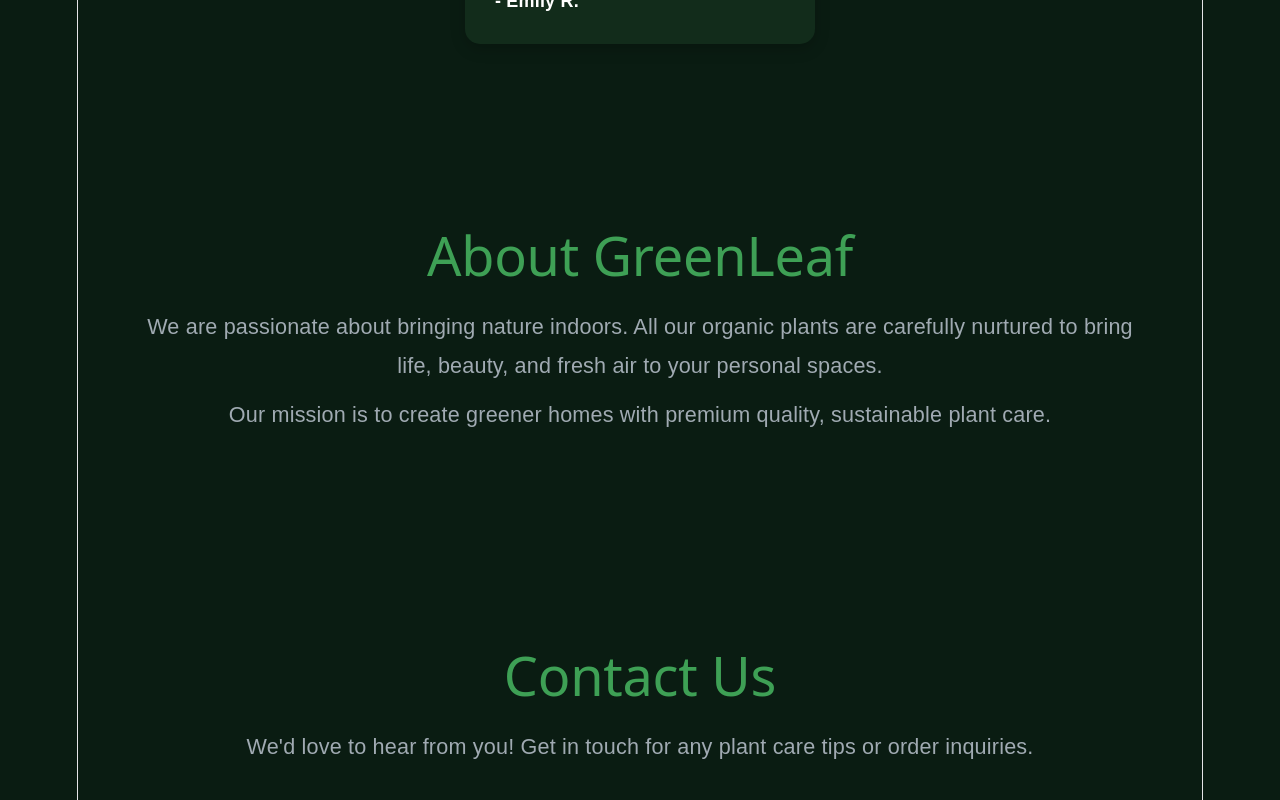
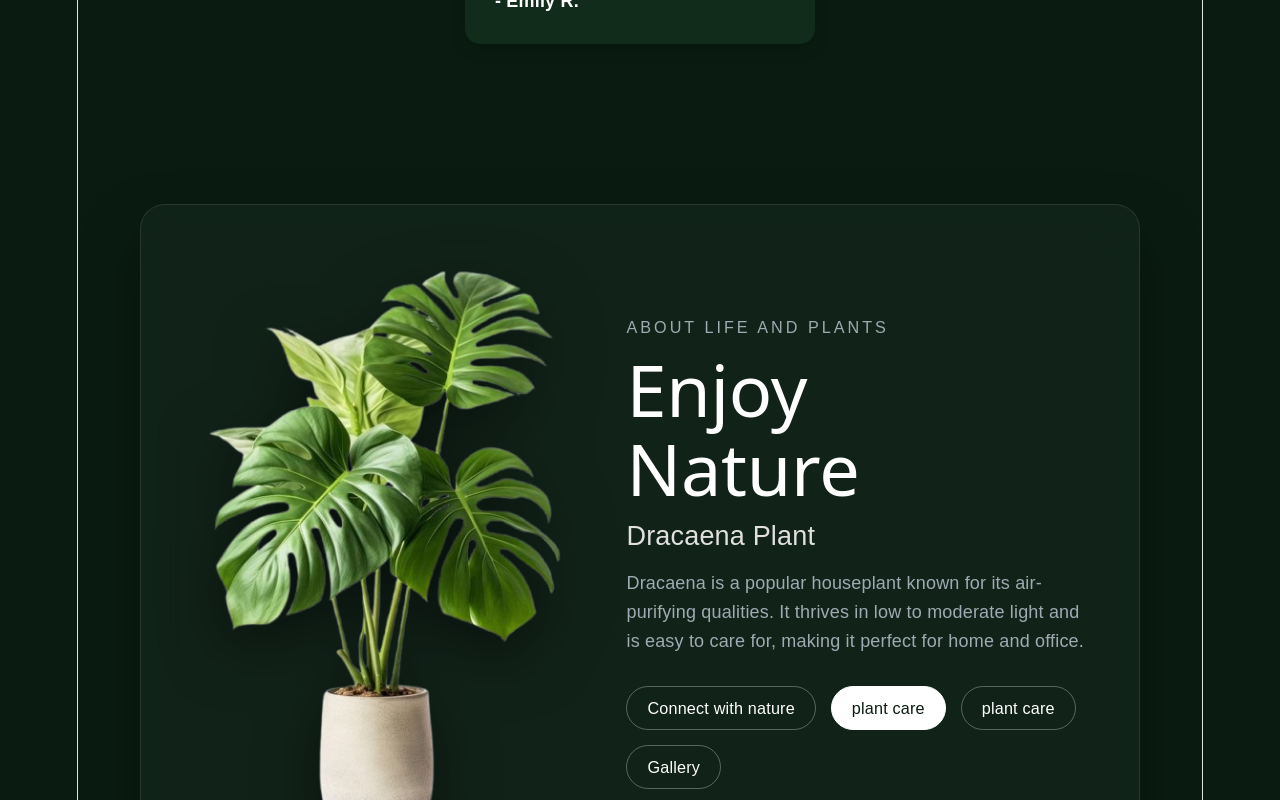
Before and after one commit to KalubovilaDasun/greenleaf-react, a React (Vite) app: page / in a window 1280 px wide. Shown: the part 2840-3640 px from the top of the page. Built offline with nearby package versions, Linux system fonts and the light colour scheme.

Commit message:
Redesign About section with glassmorphism UI

```diff
--- a/src/App.css
+++ b/src/App.css
@@ -421,6 +421,125 @@ body {
   line-height: 1.8;
   margin-bottom: 10px;
 }
+/* --- About Section Glass Design --- */
+.about-glass-section {
+  padding: 80px 50px;
+  display: flex;
+  justify-content: center;
+  align-items: center;
+  min-height: 80vh;
+  position: relative;
+
+}
+
+.glass-card-container {
+  display: flex;
+  flex-direction: row;
+  align-items: center;
+  background: rgba(255, 255, 255, 0.03);
+  backdrop-filter: blur(20px);
+  -webkit-backdrop-filter: blur(20px);
+  border: 1px solid rgba(255, 255, 255, 0.1);
+  border-radius: 25px;
+  padding: 50px;
+  max-width: 1000px;
+  width: 100%;
+  gap: 50px;
+  box-shadow: 0 30px 60px rgba(0, 0, 0, 0.4);
+}
+
+.glass-image-wrapper {
+  flex: 1;
+  display: flex;
+  justify-content: center;
+}
+
+.glass-plant-img {
+  width: 100%;
+  max-width: 400px;
+  object-fit: contain;
+  filter: drop-shadow(0 20px 30px rgba(0,0,0,0.5));
+  transition: transform 0.4s ease;
+}
+
+.glass-plant-img:hover {
+  transform: scale(1.05);
+}
+
+.glass-content {
+  flex: 1.2;
+  text-align: left;
+}
+
+.glass-subtitle {
+  font-size: 0.9rem;
+  letter-spacing: 3px;
+  color: #a0aab2;
+  text-transform: uppercase;
+  display: block;
+  margin-bottom: 10px;
+}
+
+.glass-title {
+  font-size: 4rem;
+  line-height: 1.1;
+  color: #ffffff;
+  margin-bottom: 15px;
+}
+
+.glass-subheading {
+  font-size: 1.5rem;
+  color: #e0e0e0;
+  margin-bottom: 20px;
+  font-weight: 300;
+}
+
+.glass-description {
+  font-size: 1rem;
+  color: #a0aab2;
+  line-height: 1.6;
+  margin-bottom: 30px;
+}
+
+.glass-tags {
+  display: flex;
+  gap: 15px;
+  flex-wrap: wrap;
+}
+
+.glass-tag {
+  padding: 8px 20px;
+  border: 1px solid rgba(255, 255, 255, 0.3);
+  border-radius: 25px;
+  font-size: 0.9rem;
+  color: #ffffff;
+  cursor: pointer;
+  transition: all 0.3s ease;
+}
+
+.glass-tag:hover, .glass-tag.active {
+  background: #ffffff;
+  color: #0a1c12;
+  border-color: #ffffff;
+}
+
+/* Mobile adjustments for Glass About */
+@media (max-width: 768px) {
+  .glass-card-container {
+    flex-direction: column;
+    padding: 30px;
+    text-align: center;
+  }
+  .glass-content {
+    text-align: center;
+  }
+  .glass-title {
+    font-size: 2.8rem;
+  }
+  .glass-tags {
+    justify-content: center;
+  }
+}
 
 /* --- NEW CSS FOR ANIMATIONS --- */
 @keyframes fadeInUp {
--- a/src/App.jsx
+++ b/src/App.jsx
@@ -137,11 +137,28 @@ function App() {
             </div>
           </section>
 
-          {/* --- About Section --- */}
-          <section id="about" className="page-section">
-            <h2>About GreenLeaf</h2>
-            <p>We are passionate about bringing nature indoors. All our organic plants are carefully nurtured to bring life, beauty, and fresh air to your personal spaces.</p>
-            <p>Our mission is to create greener homes with premium quality, sustainable plant care.</p>
+        {/* --- About Section (Glass Design) --- */}
+          <section id="about" className="about-glass-section">
+            <div className="glass-card-container">
+              <div className="glass-image-wrapper">
+                {/* Transparent PNG */}
+                <img src="/transcription.png" alt="Dracaena Plant" className="glass-plant-img" />
+              </div>
+              <div className="glass-content">
+                <span className="glass-subtitle">ABOUT LIFE AND PLANTS</span>
+                <h2 className="glass-title">Enjoy<br/>Nature</h2>
+                <h3 className="glass-subheading">Dracaena Plant</h3>
+                <p className="glass-description">
+                  Dracaena is a popular houseplant known for its air-purifying qualities. It thrives in low to moderate light and is easy to care for, making it perfect for home and office.
+                </p>
+                <div className="glass-tags">
+                  <span className="glass-tag">Connect with nature</span>
+                  <span className="glass-tag active">plant care</span>
+                  <span className="glass-tag">plant care</span>
+                  <span className="glass-tag">Gallery</span>
+                </div>
+              </div>
+            </div>
           </section>
 
           {/* --- Contact Section --- */}
```
Also changed, not shown: public/transcription.png (added).
